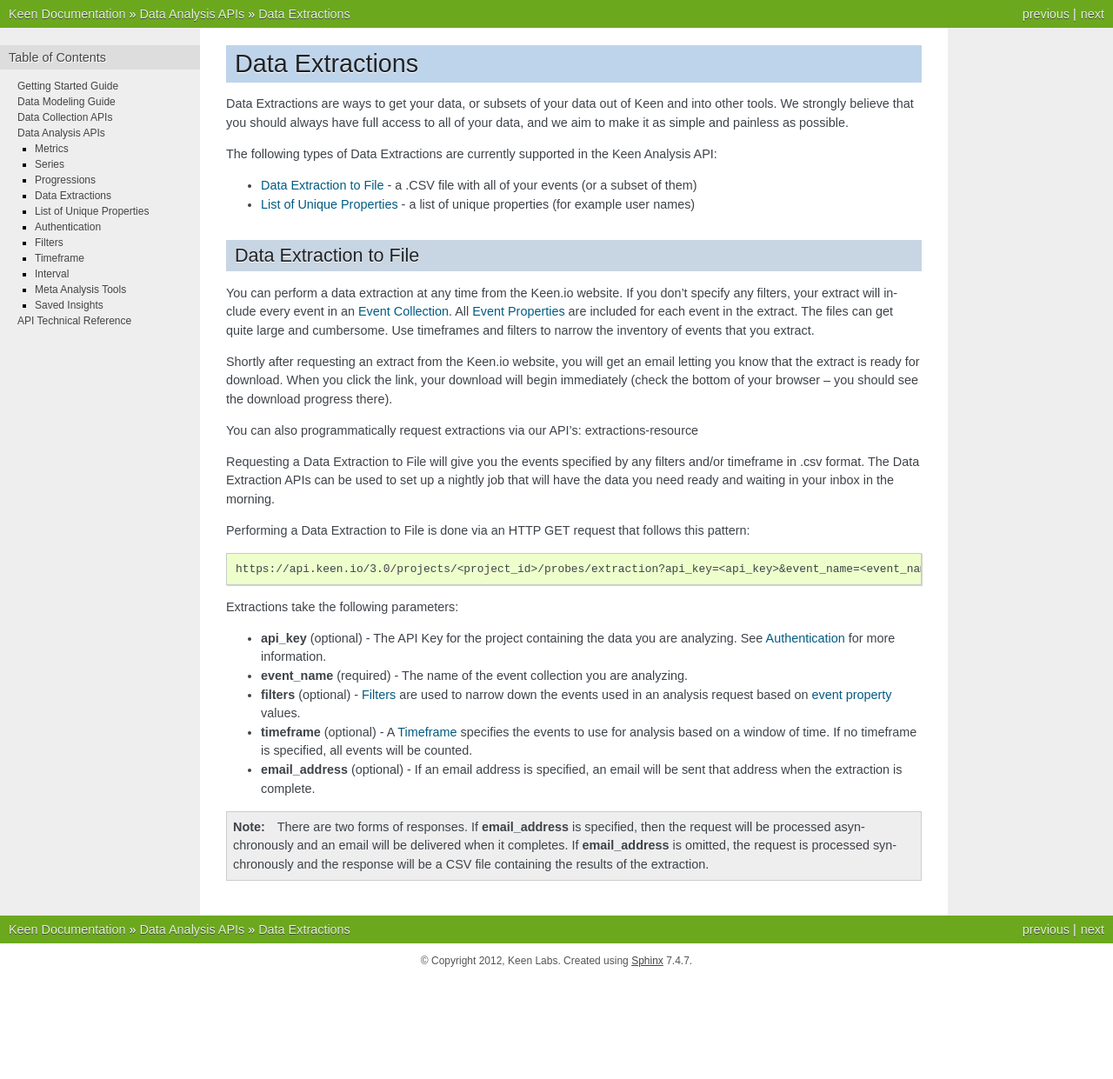
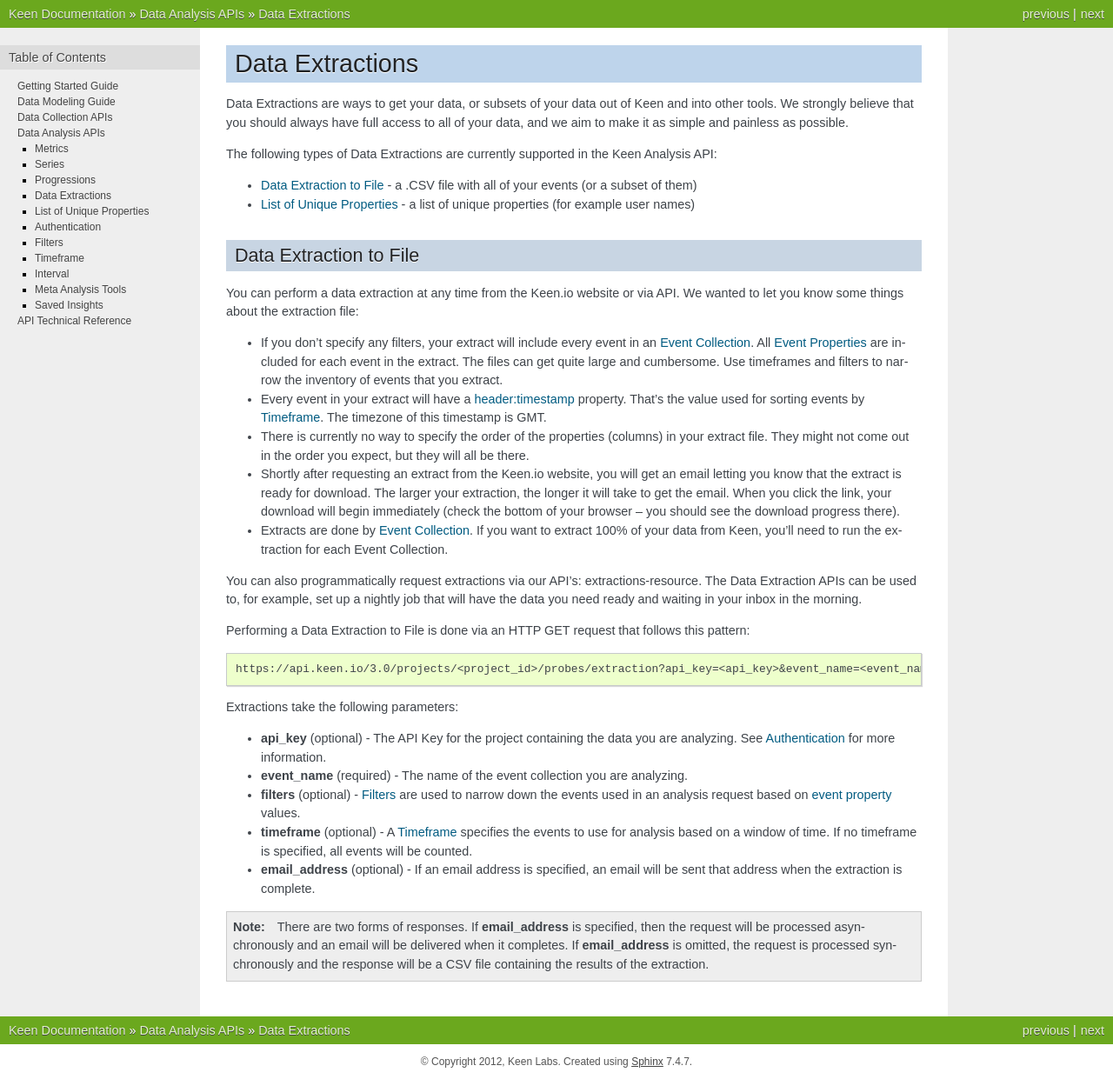
Before and after one commit to keenlabs/Keen-Docs, a Sphinx documentation site: the page built from source/data_analysis/extractions.rst, in a window 1280 px wide. Shown: the whole page at 87% size. Built offline with Sphinx 7.4.7, drawn with Linux system fonts in a browser that asks for light colours; before the commit the page ends 1125 px from its top, so only the background shows below that.

Commit message:
more on data extraction

```diff
--- a/source/data_analysis/extractions.rst
+++ b/source/data_analysis/extractions.rst
@@ -14,13 +14,19 @@
 Data Extraction to File
 =======================
 
-You can perform a data extraction at any time from the Keen.io website. If you don't specify any filters, your extract will include every event in an :ref:`Event Collection<event-collections>`. All :ref:`event-properties` are included for each event in the extract.  The files can get quite large and cumbersome. Use timeframes and filters to narrow the inventory of events that you extract.
+You can perform a data extraction at any time from the Keen.io website or via API. We wanted to let you know some things about the extraction file:
 
-Shortly after requesting an extract from the Keen.io website, you will get an email letting you know that the extract is ready for download. When you click the link, your download will begin immediately (check the bottom of your browser -- you should see the download progress there).
+* If you don't specify any filters, your extract will include every event in an :ref:`Event Collection<event-collections>`. All :ref:`event-properties` are included for each event in the extract. The files can get quite large and cumbersome. Use timeframes and filters to narrow the inventory of events that you extract.
 
-You can also programmatically request extractions via our API's: :ref:`extractions-resource`
+* Every event in your extract will have a :ref:`header:timestamp <property-types>` property. That's the value used for sorting events by :doc:`timeframe`. The timezone of this timestamp is GMT.
 
-Requesting a Data Extraction to File will give you the events specified by any filters and/or timeframe in .csv format. The Data Extraction APIs can be used to set up a nightly job that will have the data you need ready and waiting in your inbox in the morning.
+* There is currently no way to specify the order of the properties (columns) in your extract file. They might not come out in the order you expect, but they will all be there.
+
+* Shortly after requesting an extract from the Keen.io website, you will get an email letting you know that the extract is ready for download. The larger your extraction, the longer it will take to get the email. When you click the link, your download will begin immediately (check the bottom of your browser -- you should see the download progress there).
+
+* Extracts are done by :ref:`Event Collection<event-collections>`. If you want to extract 100% of your data from Keen, you'll need to run the extraction for each Event Collection.
+
+You can also programmatically request extractions via our API's: :ref:`extractions-resource`. The Data Extraction APIs can be used to, for example, set up a nightly job that will have the data you need ready and waiting in your inbox in the morning.
 
 Performing a Data Extraction to File is done via an HTTP GET request that follows this pattern:
 
```
